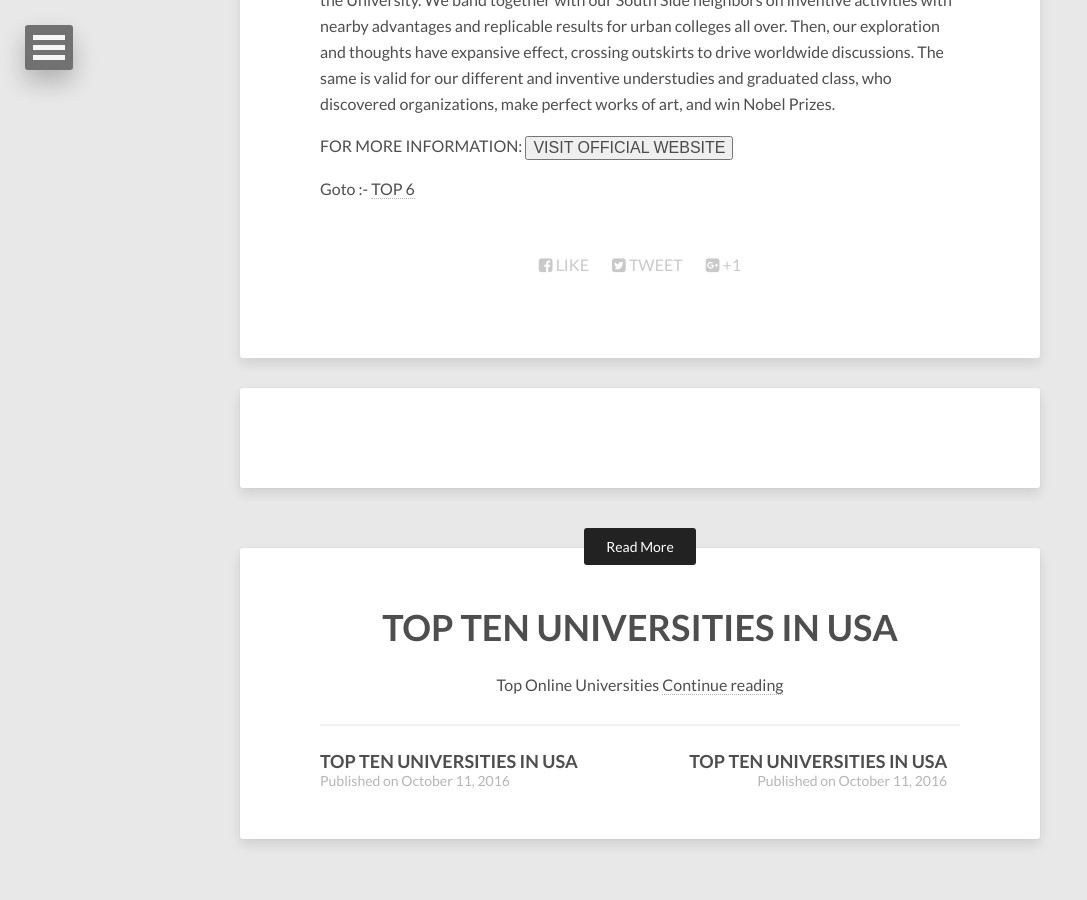
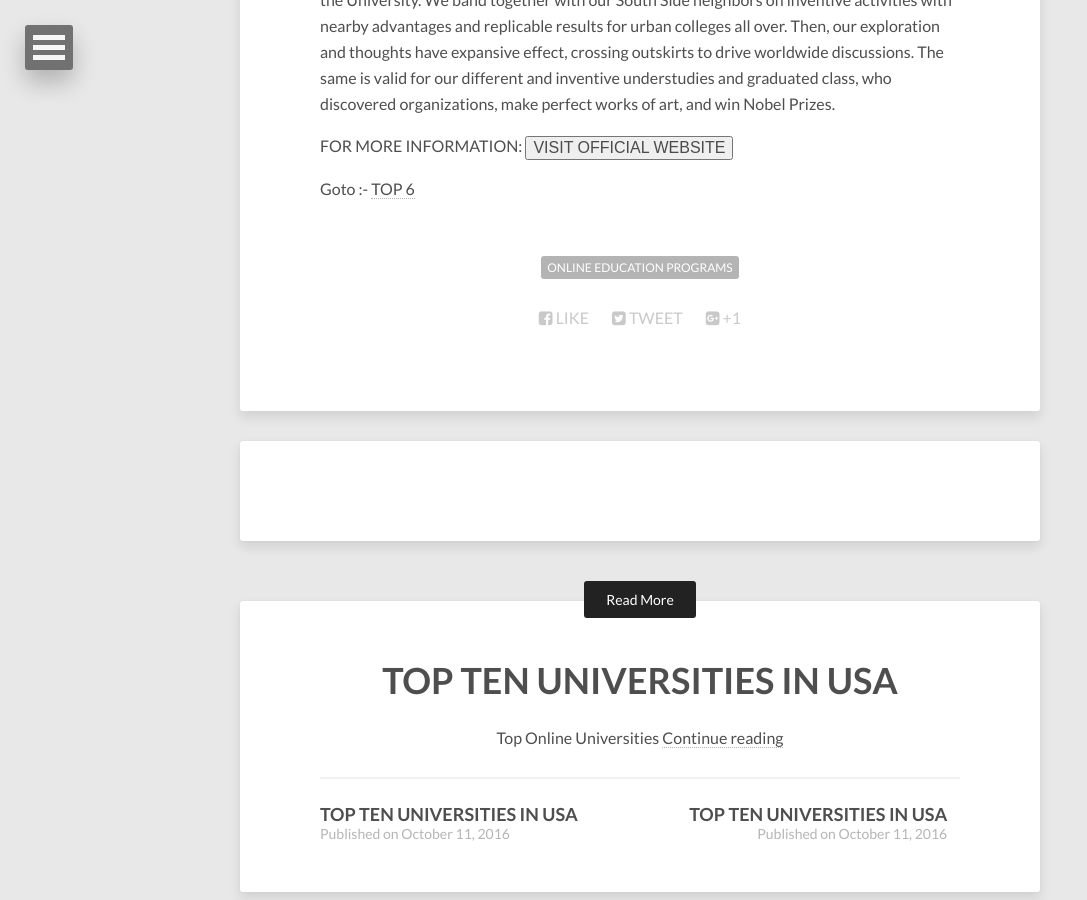
Before and after one commit to vivek1karna/topten, a Jekyll site: the page built from _posts/2016-10-11-top-online-universities5.md, in a window 1280 px wide and 900 px high, scrolled down 1302 px. Shown: the whole window, without its empty margins (0-1087 px from the left). Built offline with Jekyll 4.4.1, drawn with Linux system fonts in a browser that asks for light colours; nearby versions of some CDN libraries; comment, search, counter and statistics services are not loaded.

Commit message:
Update 2016-10-11-top-online-universities5.md

```diff
--- a/_posts/2016-10-11-top-online-universities5.md
+++ b/_posts/2016-10-11-top-online-universities5.md
@@ -3,6 +3,7 @@ layout: post
 title: TOP TEN UNIVERSITIES IN USA
 description: Top Online Universities
 comments: true
+tags: [Online Education Programs]
 image:
   feature: pic05.jpg
 ---
```
